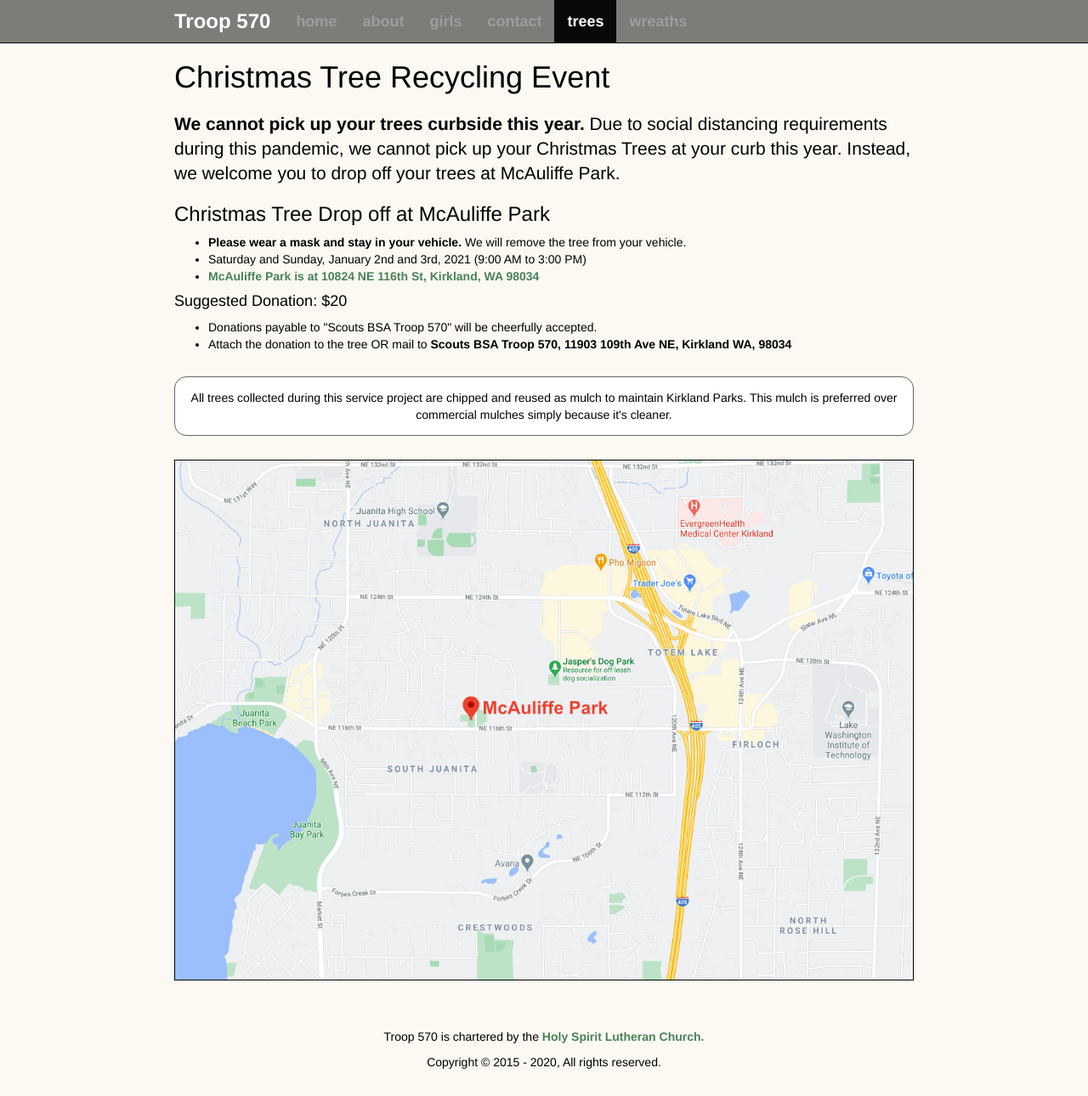
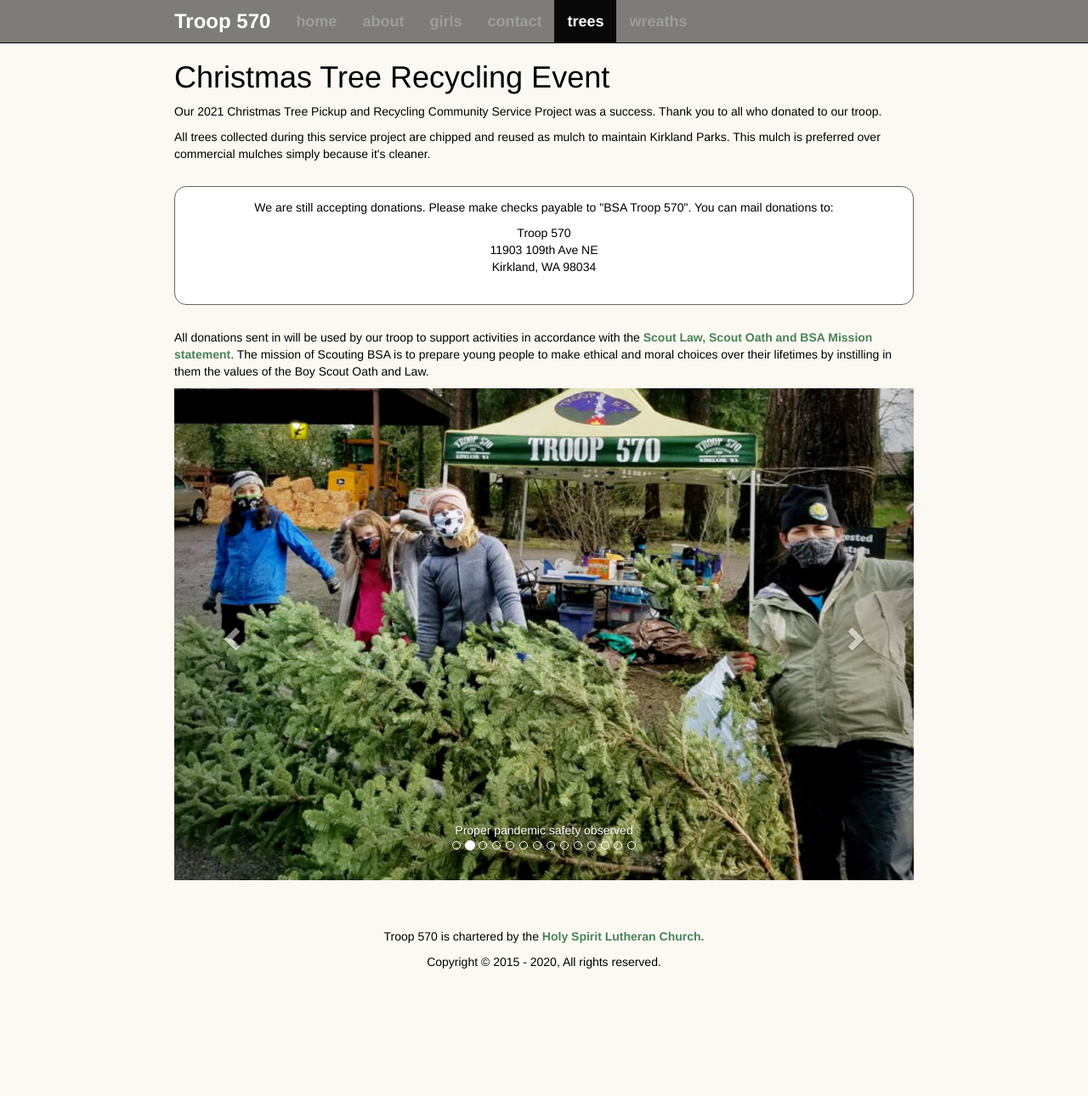
Before and after one commit to troop570/troop570.github.io, a Jekyll site: the page built from trees/index.html, in a window 1280 px wide. Shown: the whole page at 85% size. Built offline with Jekyll 4.4.1, drawn with Linux system fonts in a browser that asks for light colours; nearby versions of some CDN libraries; after the commit the page ends 1172 px from its top, so only the background shows below that.

Commit message:
2021 Tree Recycle is complete

```diff
--- a/index.html
+++ b/index.html
@@ -119,12 +119,8 @@ slides:
       <h3 class="text-center">Christmas Trees</h3>
       {% comment %}
       <p>Our 2021 Christmas Tree Pickup and Recycling Event will be on January 2nd and 3rd, Saturday and Sunday from 8:00am to 4:00pm. Please put your trees on your curbside before 1pm on Sunday</p>
-      <p>Our 2019 Christmas Tree Pickup and Recycling Service Project is over. We hope to see you next January. </p>
       {% endcomment %}
-      <p>
-        Due to the Covid-19 pandemic, our 2021 Christmas Tree Recycling Event will be a drop-off only event.
-        On January 2nd and 3rd, (Saturday and Sunday) from 9:00am to 3:00pm, we welcome tree drop-offs at
-        McAuliffe Park in Kirkland. <strong>We cannot do any tree pickups at all this year.</strong></p>
+      <p>Our 2021 Christmas Tree Pickup and Recycling Service Project is over. We hope to see you next January. </p>
       <p class="text-center"><a class="btn btn-primary" href="/trees/">Learn More &raquo;</a></p>
     </div>
 
--- a/trees/index.html
+++ b/trees/index.html
@@ -3,61 +3,52 @@ layout: page
 title: Christmas Tree Recycling Event
 description: Details on Troop 570's Christmas tree pickup and recycling event.
 slides:
+- image: /images/trees/slides/2021/trees01.jpg
+  title: 2021 Tree Drop-offs
+- image: /images/trees/slides/2021/trees06.jpg
+  title: Proper pandemic safety observed
+- image: /images/trees/slides/2021/trees05.jpg
+  title: Trees from all over Kirkland
+- image: /images/trees/slides/2021/trees04.jpg
+  title: We got some big trees
+- image: /images/trees/slides/2021/trees03.jpg
+  title: A tree for every scout
+- image: /images/trees/slides/2021/trees02.jpg
+  title: Trees come in waves...
 - image: /images/trees/slides/0317-9787.jpg
-  title: The early morning crew waiting for trees to arrive
+  title: Back in 2015 - The early morning crew waiting for trees to arrive
 - image: /images/trees/slides/0317-9816.jpg
-  title: The afternoon crew staying warm
+  title: Back in 2015 - The afternoon crew staying warm
 - image: /images/trees/slides/0317-9859.jpg
-  title: That's a lot of trees, with more to come
+  title: Back in 2015 - That's a lot of trees, with more to come
 - image: /images/trees/slides/0318-9888.jpg
-  title: Scouts powered by enthusiasm, spirit and sugar
+  title: Back in 2015 - Scouts powered by enthusiasm, spirit and sugar
 - image: /images/trees/slides/IMG_2813.jpg
-  title: More trees...
+  title: Back in 2015 - More trees...
 - image: /images/trees/slides/IMG_2827.jpg
-  title: The Tree lot crew
+  title: Back in 2015 - The Tree lot crew
 - image: /images/trees/slides/0318-9896.jpg
-  title: The trees were shredded for future use in Kirkland parks as ground cover
+  title: Back in 2015 - The trees were shredded for future use in Kirkland parks as ground cover
 - image: /images/trees/slides/IMG_2835.jpg
-  title: We hope to see you next year.
+  title: Back in 2015 - We hope to see you next year.
 
 ---
-{% comment %}
   <p>Our 2021 Christmas Tree Pickup and Recycling Community Service Project was a success. Thank you to all who donated to our troop. </p>
   <p>All trees collected during this service project are chipped and reused as mulch to maintain Kirkland Parks. This mulch is preferred over commercial mulches simply because it's cleaner.</p>
   <div class="option-box text-center">
     <p>We are still accepting donations. Please make checks payable to "BSA Troop 570". You can mail donations to:</p>
 
     <address>
-      Troop 570<br>
-      10021 NE 124th<br>
+      Troop 570<br />
+      {% comment %} address just for 2021 during pandemic {% endcomment %}
+      11903 109th Ave NE<br />
+{% comment - HSL Church address %}
+      10021 NE 124th<br />
+{% endcomment %}
       Kirkland, WA 98034
     </address>
   </div>
-  {% endcomment %}
-  <h3></h3>
-  <p class="lead">
-    <strong>We cannot pick up your trees curbside this year.</strong>
-    Due to social distancing requirements during this pandemic, we cannot pick up your Christmas Trees at your curb this year.
-    Instead, we welcome you to drop off your trees at McAuliffe Park.
-  </p>
-  <h3>Christmas Tree Drop off at McAuliffe Park</h3>
-  <ul>
-    <li><strong>Please wear a mask and stay in your vehicle.</strong> We will remove the tree from your vehicle.</li>
-    <li>Saturday and Sunday, January 2nd and 3rd, 2021 (9:00 AM to 3:00 PM)</li>
-    <li><a href="https://www.google.com/maps/preview#!q=McAuliffe Park%2C 108th Avenue Northeast%2C Kirkland%2C WA&data=!4m15!2m14!1m13!1s0x5490127cbe263feb%3A0x3e600372332ebdf6!3m8!1m3!1d2696288!2d-120.8822769!3d47.2729857!3m2!1i1462!2i747!4f13.1!4m2!3d47.704434!4d-122.19741" title="Click for Google Maps to McAuliffe Park" data-toggle="tooltip" data-placement="bottom">McAuliffe Park is at 10824 NE 116th St, Kirkland, WA 98034</a>
-  </ul>
-  <h4>Suggested Donation: $20</h4>
-  <ul>
-    <li>Donations payable to "Scouts BSA Troop 570" will be cheerfully accepted.</li>
-    <li>Attach the donation to the tree OR mail to <strong>Scouts BSA Troop 570, 11903 109th Ave NE, Kirkland WA, 98034</strong></li>
-  </ul>
-  <p  class="option-box text-center">
-  All trees collected during this service project are chipped and reused as mulch to maintain Kirkland Parks.
-  This mulch is preferred over commercial mulches simply because it's cleaner.
-  </p>
-  <img id="coverage-map" src="/images/trees/McAuliffe-Park.jpg" style="border: 1px solid black"/>
-
-  {% comment %}
+{% comment %}
   <p>Scouts BSA Troop 570 will do curbside pickup of your natural Christmas trees <a href="#map"><b>within our service area in Kirkland, Washington (map shown below).</b></a></p>
   <div class="row option-box">
     <div class="col-sm-6">
@@ -103,6 +94,7 @@ slides:
       </p>
     </div>
   </div>
+  {% endcomment %}
 
 
   <p>
@@ -140,4 +132,3 @@ slides:
       <span class="sr-only">Next</span>
     </a>
   </div>
-  {% endcomment %}
```
Also changed, not shown: images/trees/slides/2021/trees01.jpg (added), images/trees/slides/2021/trees02.jpg (added), images/trees/slides/2021/trees03.jpg (added), images/trees/slides/2021/trees04.jpg (added), images/trees/slides/2021/trees05.jpg (added), images/trees/slides/2021/trees06.jpg (added).
